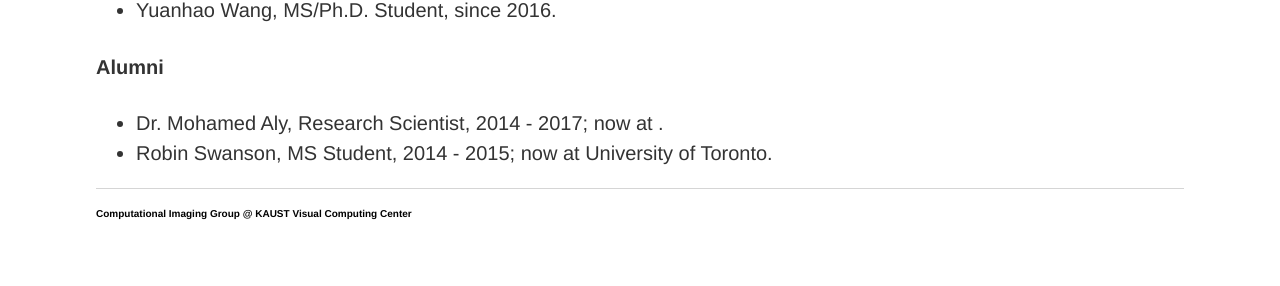
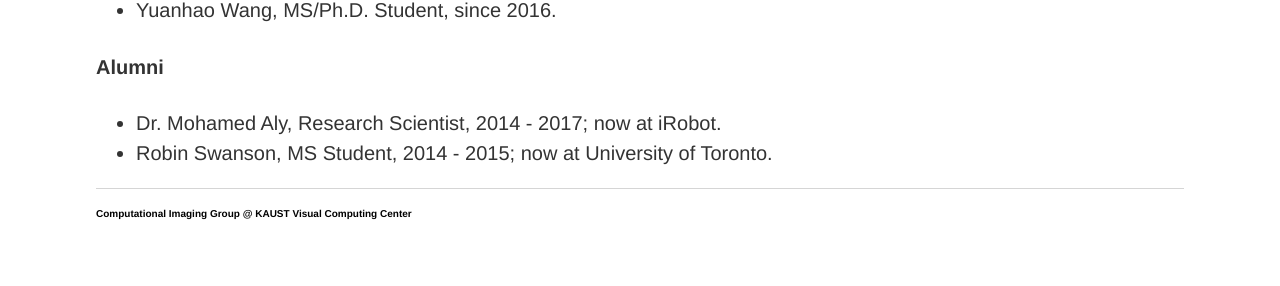
Before and after one commit to vccimaging/vccimaging.github.io, a Jekyll site: the page built from people.html, in a window 1280 px wide. Shown: the part 890-1176 px from the top of the page. Built offline with Jekyll 4.4.1, drawn with Linux system fonts in a browser that asks for light colours.

Commit message:
Update people.yaml

```diff
--- a/_data/people.yaml
+++ b/_data/people.yaml
@@ -118,6 +118,7 @@
   position: Research Scientist
   start: 2014
   end: 2017
+  nowat: iRobot
 
 - id:
   name: Robin Swanson
```
